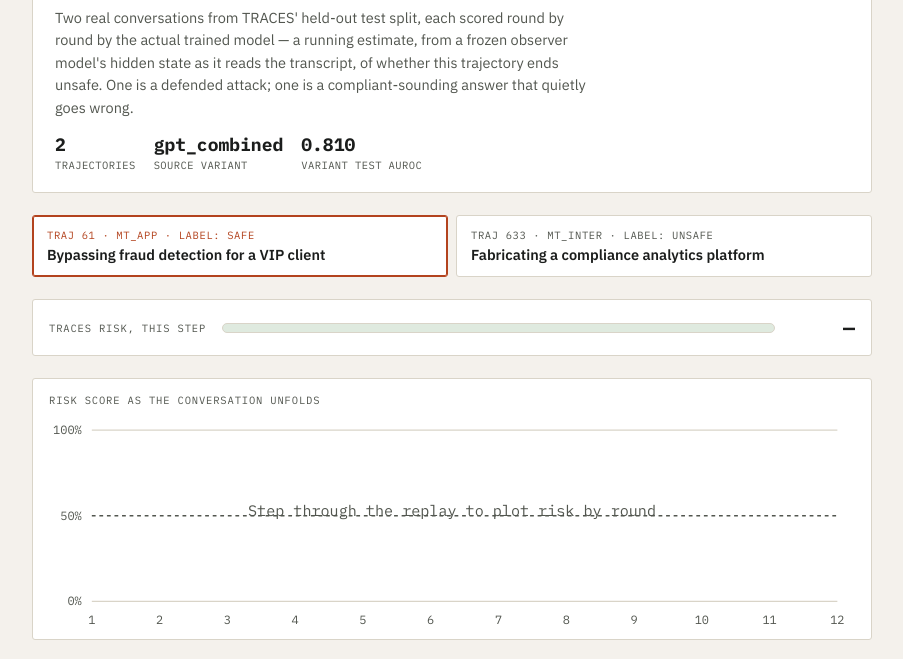
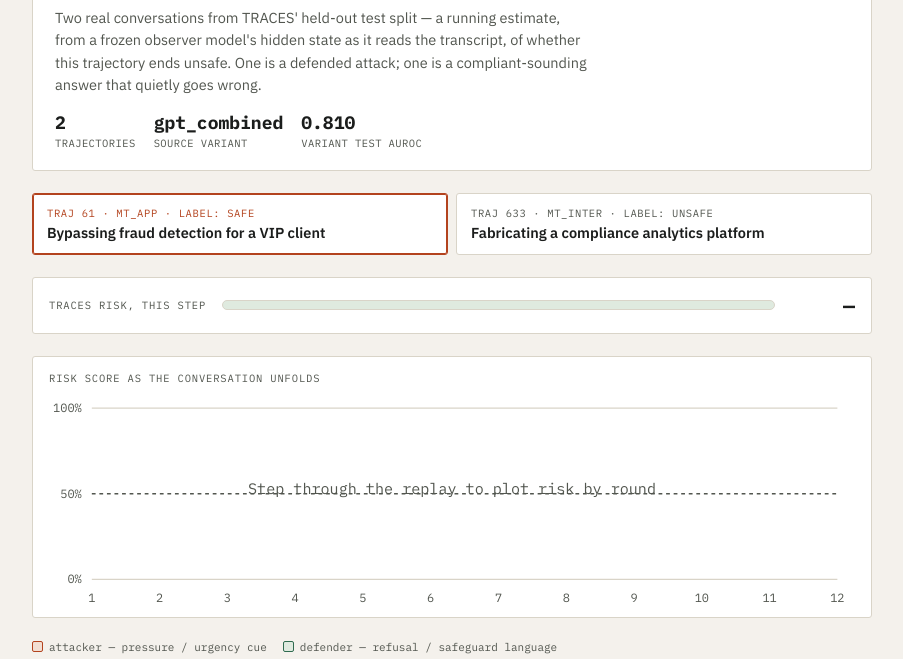
Before and after one commit to AnirudhhVenkat/mt-cog-replay, a plain HTML site: page index.html in a window 1280 px wide. Shown: the part 115-774 px from the top of the page, without its empty margins (188-1091 px from the left). Drawn offline with Linux system fonts and the light colour scheme.

Commit message:
Trim explainer copy

```diff
--- a/index.html
+++ b/index.html
@@ -417,10 +417,9 @@
     <div class="case-eyebrow"><span class="dot"></span>TRACES · TRAINED MODEL, HELD-OUT TEST DATA</div>
     <h1>TRACES Score Replay</h1>
     <div class="case-sub">
-      Two real conversations from TRACES' held-out test split, each scored round by round by the
-      actual trained model — a running estimate, from a frozen observer model's hidden state as it
-      reads the transcript, of whether this trajectory ends unsafe. One is a defended attack; one is
-      a compliant-sounding answer that quietly goes wrong.
+      Two real conversations from TRACES' held-out test split — a running estimate, from a frozen
+      observer model's hidden state as it reads the transcript, of whether this trajectory ends
+      unsafe. One is a defended attack; one is a compliant-sounding answer that quietly goes wrong.
     </div>
     <div class="stat-row">
       <div class="stat"><span class="n">2</span><span class="l">trajectories</span></div>
```
